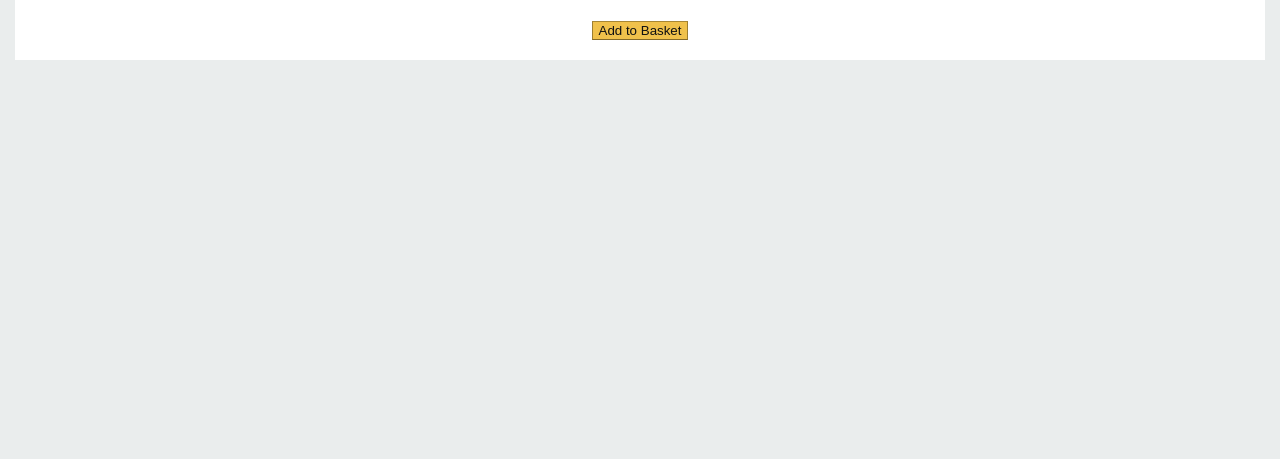
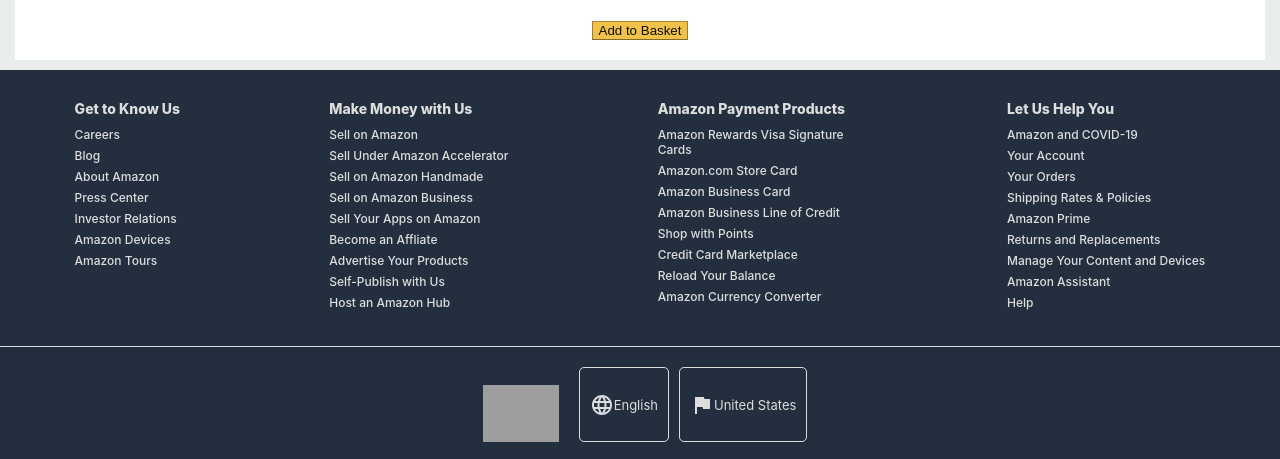
Before and after one commit to reireynoso/amazon-clone, a React (Create React App) app: page / in a window 1280 px wide. Shown: the part 2061-2520 px from the top of the page. Before the commit the page ends 2131 px from the top, so only its background shows below. Built offline with nearby package versions, Linux system fonts and the light colour scheme; no server answers; grey boxes are pictures that could not be loaded.

Commit message:
added css styling

```diff
--- a/src/App.js
+++ b/src/App.js
@@ -3,6 +3,7 @@
 import './App.css';
 
 import Header from './components/Header';
+import Footer from './components/Footer'
 import Home from './components/Home';
 import Checkout from './components/Checkout'
 import Login from './components/Login'
@@ -44,14 +45,17 @@
         <Route path="/checkout">
           <Header/>
           <Checkout/>
+          <Footer/>
         </Route>
         <Route path="/payment">
           <Header/>
           <Payment/>
+          <Footer/>
         </Route>
         <Route path="/">
           <Header/>
           <Home/>
+          <Footer/>
         </Route>
       </Switch>
     </div>
--- a/src/components/Checkout.css
+++ b/src/components/Checkout.css
@@ -3,6 +3,7 @@
     padding: 20px;
     background: white;
     height: max-content;
+    min-height: 200px;
 }
 
 .checkout__title {
--- /dev/null
+++ b/src/components/Footer.css
@@ -0,0 +1,64 @@
+.footer {
+    display: flex;
+    flex-direction: column;
+    align-items: center;
+    background-color: #232F3E;
+    color: #dddddd;
+}
+
+.footer__container {
+    display: flex;
+    padding: 30px 0;
+    justify-content: space-around;
+    width: 100%;
+}
+
+.footer__section {
+    max-width: 200px;
+    padding: 0 5px;
+}
+
+.footer__section > h3 {
+    font-weight: 800;
+    font-size: 14px;
+    margin-bottom: 10px;
+}
+
+.footer__list {
+    padding-left: 0;
+}
+
+.footer__listItem {
+    list-style: none;
+    font-weight: 500;
+    font-size: 12px;
+    margin-bottom: 6px;
+}
+
+.footer__line {
+    width: 100%;
+    height: 1px;
+    background-color: #dddddd;
+}
+
+.footer__additional {
+    display: flex;
+    padding: 20px 0;
+}
+
+.footer__selection {
+    display: flex;
+    align-items: center;
+    margin-right: 10px;
+    border: 1px solid #dddddd;
+    padding: 5px 10px;
+    font-size: 13px;
+    border-radius: 5px;
+}
+
+.footer__logo {
+    width: 76px;
+    object-fit: contain;
+    margin: 0 20px;
+    margin-top: 18px;
+}
--- /dev/null
+++ b/src/components/Footer.js
@@ -0,0 +1,83 @@
+import React from 'react';
+import LanguageIcon from '@material-ui/icons/Language';
+import FlagIcon from '@material-ui/icons/Flag';
+import './Footer.css';
+export default () => {
+
+    return (
+        <div className="footer">
+            <div className="footer__container">
+                <div className="footer__section">
+                    <h3>Get to Know Us</h3>
+                    <ul className="footer__list">
+                        <li className="footer__listItem">Careers</li>
+                        <li className="footer__listItem">Blog</li>
+                        <li className="footer__listItem">About Amazon</li>
+                        <li className="footer__listItem">Press Center</li>
+                        <li className="footer__listItem">Investor Relations</li>
+                        <li className="footer__listItem">Amazon Devices</li>
+                        <li className="footer__listItem">Amazon Tours</li>
+                    </ul>
+                </div>
+
+                <div className="footer__section">
+                    <h3>Make Money with Us</h3>
+                    <ul className="footer__list">
+                        <li className="footer__listItem">Sell on Amazon</li>
+                        <li className="footer__listItem">Sell Under Amazon Accelerator</li>
+                        <li className="footer__listItem">Sell on Amazon Handmade</li>
+                        <li className="footer__listItem">Sell on Amazon Business</li>
+                        <li className="footer__listItem">Sell Your Apps on Amazon</li>
+                        <li className="footer__listItem">Become an Affliate</li>
+                        <li className="footer__listItem">Advertise Your Products</li>
+                        <li className="footer__listItem">Self-Publish with Us</li>
+                        <li className="footer__listItem">Host an Amazon Hub</li>
+                    </ul>
+                </div>
+
+                <div className="footer__section">
+                    <h3>Amazon Payment Products</h3>
+                    <ul className="footer__list">
+                        <li className="footer__listItem">Amazon Rewards Visa Signature Cards</li>
+                        <li className="footer__listItem">Amazon.com Store Card</li>
+                        <li className="footer__listItem">Amazon Business Card</li>
+                        <li className="footer__listItem">Amazon Business Line of Credit</li>
+                        <li className="footer__listItem">Shop with Points</li>
+                        <li className="footer__listItem">Credit Card Marketplace</li>
+                        <li className="footer__listItem">Reload Your Balance</li>
+                        <li className="footer__listItem">Amazon Currency Converter</li>
+                    </ul>
+                </div>
+
+                <div className="footer__section">
+                    <h3>Let Us Help You</h3>
+                    <ul className="footer__list">
+                        <li className="footer__listItem">Amazon and COVID-19</li>
+                        <li className="footer__listItem">Your Account</li>
+                        <li className="footer__listItem">Your Orders</li>
+                        <li className="footer__listItem">Shipping Rates & Policies</li>
+                        <li className="footer__listItem">Amazon Prime</li>
+                        <li className="footer__listItem">Returns and Replacements</li>
+                        <li className="footer__listItem">Manage Your Content and Devices</li>
+                        <li className="footer__listItem">Amazon Assistant</li>
+                        <li className="footer__listItem">Help</li>
+                    </ul>
+                </div>
+            </div>
+
+            <div className="footer__line">
+
+            </div>
+
+            <div className="footer__additional">
+                <img alt="icon" className="footer__logo" src="http://pngimg.com/uploads/amazon/amazon_PNG11.png"/>
+                <div className="footer__selection">
+                    <LanguageIcon/> English
+                </div>
+                <div className="footer__selection">
+                    <FlagIcon/> United States
+                </div>
+            </div>
+        </div>
+    )
+}
--- a/src/components/Header.css
+++ b/src/components/Header.css
@@ -12,7 +12,8 @@
     width: 100px;
     object-fit: contain;
     margin: 0 20px;
-    margin-top: 18px;
+    margin-top: 10px;
+    padding: 5px;
 }
 
 .header__search {
@@ -69,3 +70,7 @@
 .header__basketCount {
     margin: 0 10px;
 }
+
+.header__option:hover, .header__optionBasket:hover, .header__logo:hover {
+    border: 1px solid white;
+}
--- a/src/components/Product.css
+++ b/src/components/Product.css
@@ -10,6 +10,12 @@
     min-width: 100px;
     background-color: white;
     z-index: 1;
+    transition: 0.3s ease-in;
+}
+
+.product:hover {
+    transform: scale(1.02);
+    box-shadow: 0 0 5px 5px #888888;
 }
 
 .product > img {
```
